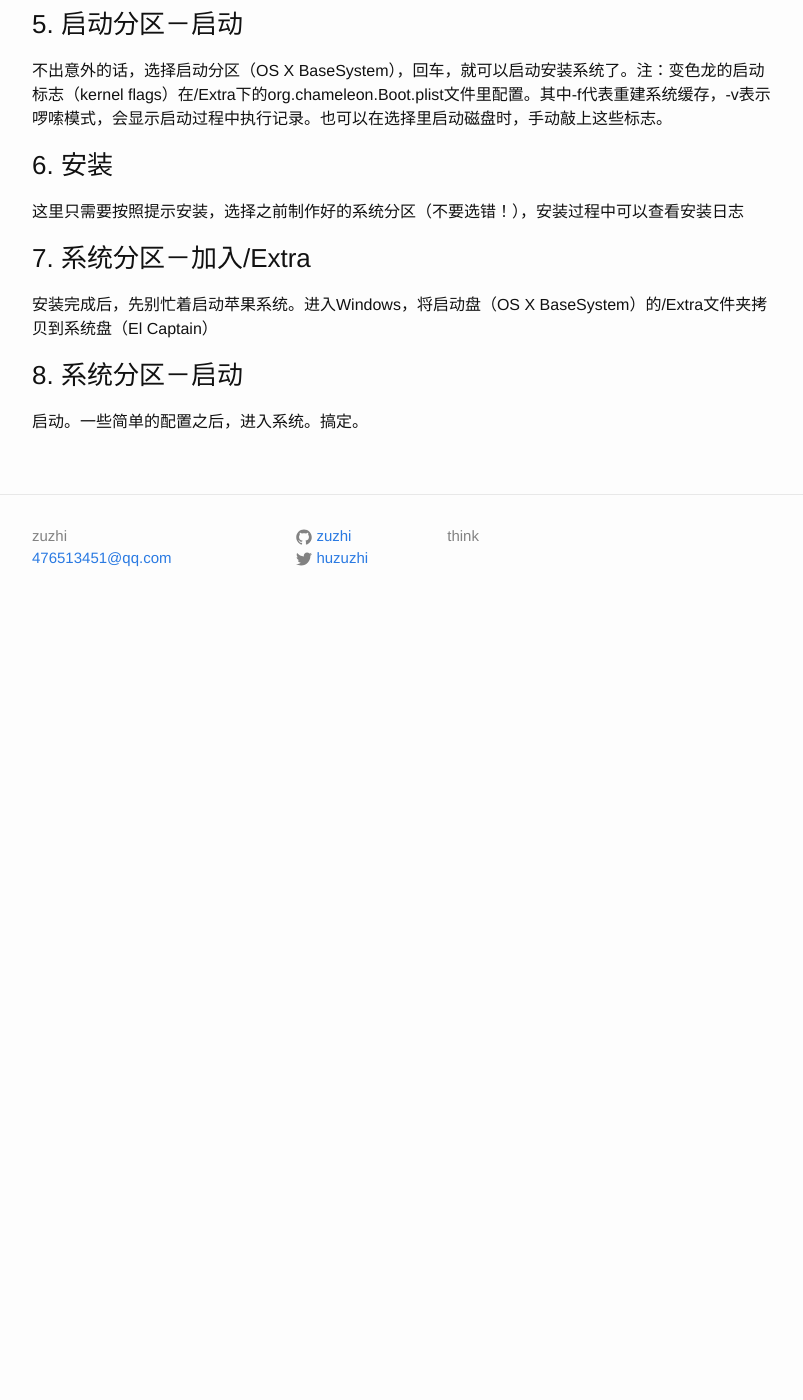
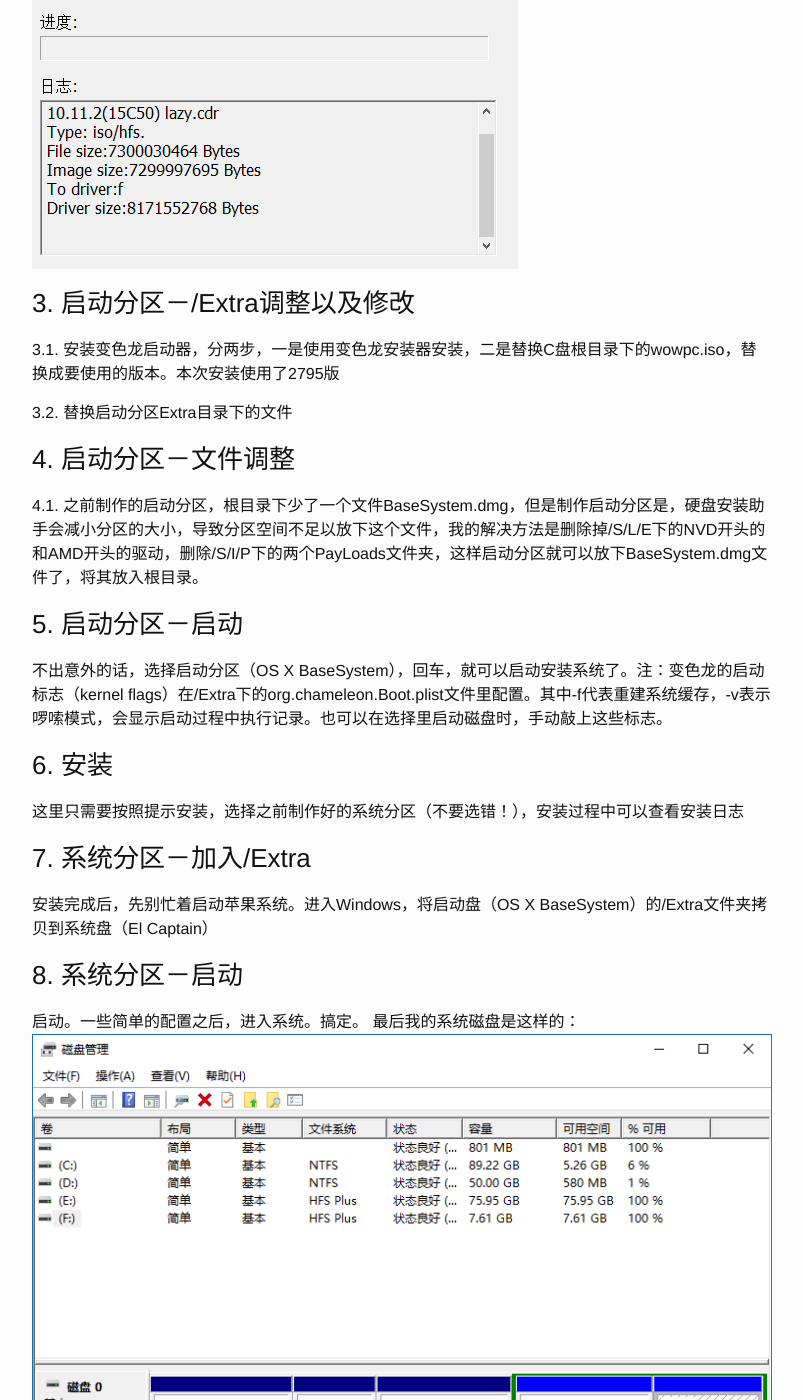
Before and after one commit to zuzhi/zuzhi.github.io, a Jekyll site: the page built from _posts/2016-01-17-OS-X-El-Captain-On-N55SL.markdown, in a window 1280 px wide and 1400 px high, scrolled down 2348 px. Shown: the whole window, without its empty margins (238-1041 px from the left). Built offline with Jekyll 4.4.1, drawn with Linux system fonts in a browser that asks for light colours; before the commit the page ends 2978 px from its top, so only the background shows below that.

Commit message:
more images

```diff
--- a/_posts/2016-01-17-OS-X-El-Captain-On-N55SL.markdown
+++ b/_posts/2016-01-17-OS-X-El-Captain-On-N55SL.markdown
@@ -4,6 +4,7 @@
 data: 2016-01-17 20:56:00
 categories: hackintosh
 ---
+![我的系统磁盘分区](https://raw.githubusercontent.com/zuzhi/zuzhi.github.io/master/img/tutorial-captures/snip_20160117144412.png "我的系统磁盘分区")
 ## 写在前面
 OS X El Captain也就是10.11这个版本出来已经有一阵子了，要是要求读书的时候，我肯定早就当小白鼠尝鲜了，无奈之前太忙没时间折腾。还好最近偷闲得一两个周末，把系统重新装了一下，苹果系统还是那么可口。✌
 
@@ -61,3 +62,5 @@
 
 ### 8. 系统分区－启动
 启动。一些简单的配置之后，进入系统。搞定。
+最后我的系统磁盘是这样的：
+![我的系统磁盘分区](https://raw.githubusercontent.com/zuzhi/zuzhi.github.io/master/img/tutorial-captures/snip_20160117144412.png "我的系统磁盘分区")
```
Also changed, not shown: img/tutorial-captures/屏幕快照 2016-01-19 下午5.50.08 (2).png (added), 1 other file.
